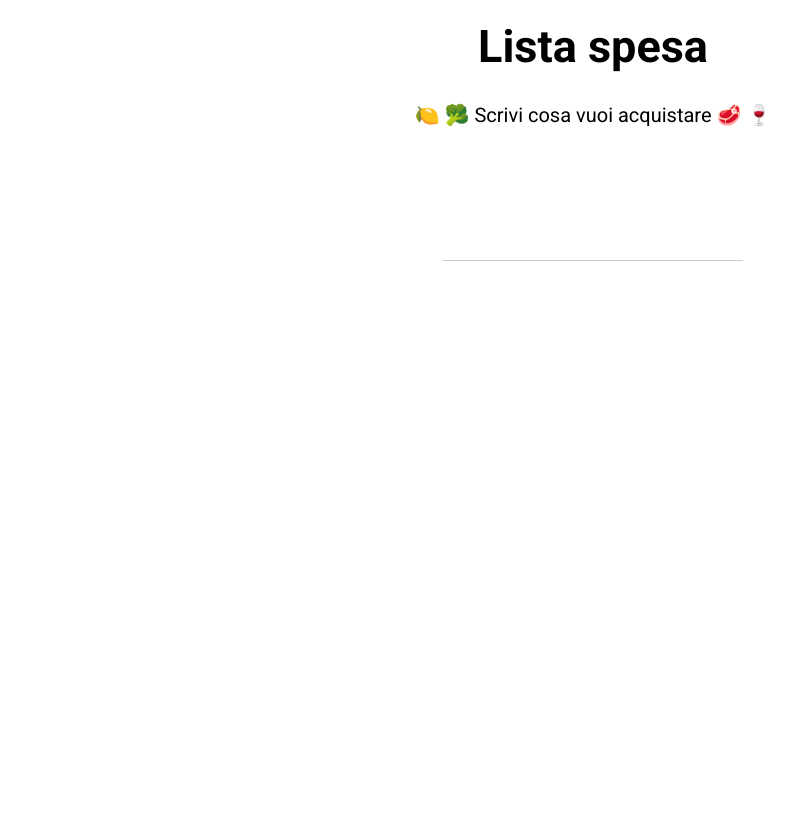
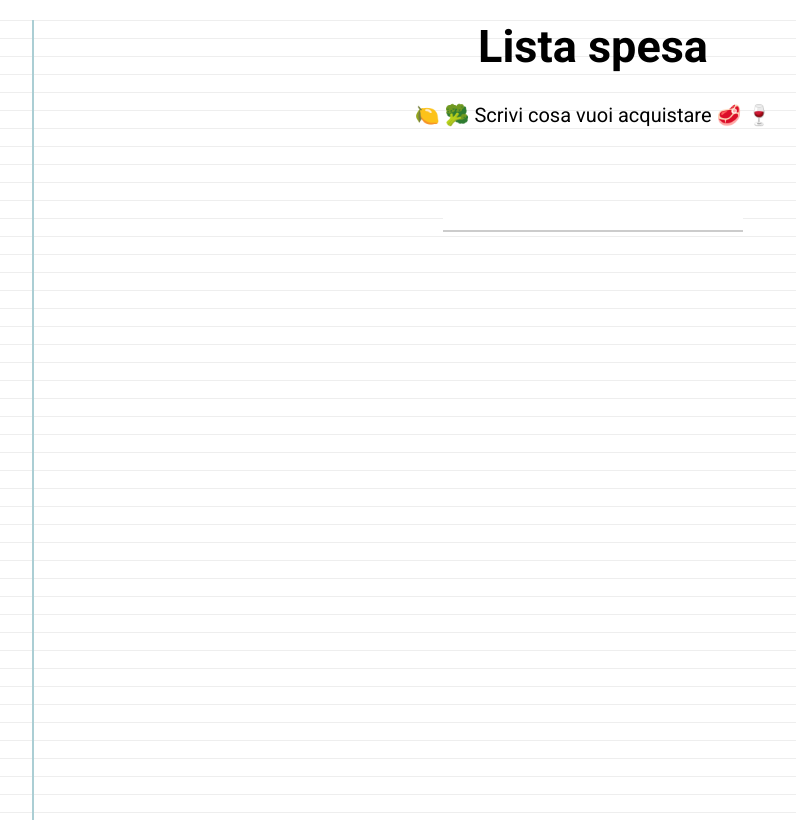
Before and after one commit to daniele-lai/vue-todolist, a plain HTML site: page index.html in a window 1280 px wide. Shown: the whole page, without its empty margins (47-843 px from the left). Drawn offline with nearby package versions, Linux system fonts and the light colour scheme.

Commit message:
Modifiche css

```diff
--- a/css/style.css
+++ b/css/style.css
@@ -2,6 +2,15 @@
   margin: 0;
   padding: 0;
   box-sizing: border-box;
+}
+
+.wrapper {
+  height: 100vh;
+  background-color: #fff;
+  background-image:
+  linear-gradient(90deg, transparent 79px, #abced4 79px, #abced4 81px, transparent 81px),
+  linear-gradient(#eee 1px, transparent 0.5px);
+  background-size: 100% 18px;
 }
 
 #app {
@@ -34,8 +43,8 @@
 
 .input_list {
 border: none;
-border-bottom: 1px solid #ccc;
-margin: 80px;
+border-bottom: 2px solid #ccc;
+margin: 50px;
 width: 300px;
 color: rgba(0,0,0,0.6);
 }
--- a/index.html
+++ b/index.html
@@ -13,14 +13,16 @@
   <title>To-do list</title>
 </head>
 <body>
+  <div class="wrapper">
     <div id="app">
       <h1 class="title">Lista spesa</h1>
       <p class="subtitle venti">🍋 🥦 Scrivi cosa vuoi acquistare 🥩 🍷</p>
+      <input class="input_list venti" type="text" v-model="message" @keyup.13="addItem">
       <ul>
         <li class="articolo venti" v-for="(item, index) in spesa">{{item}} <i @click="removeItem(index)" class="fas fa-times-circle close venti"></i></li>
       </ul>
 
-    <input class="input_list venti" type="text" v-model="message" @keyup.13="addItem">
+    </div>
   </div>
 
 
```
Lines whose indentation alone changed are shown as unchanged.
